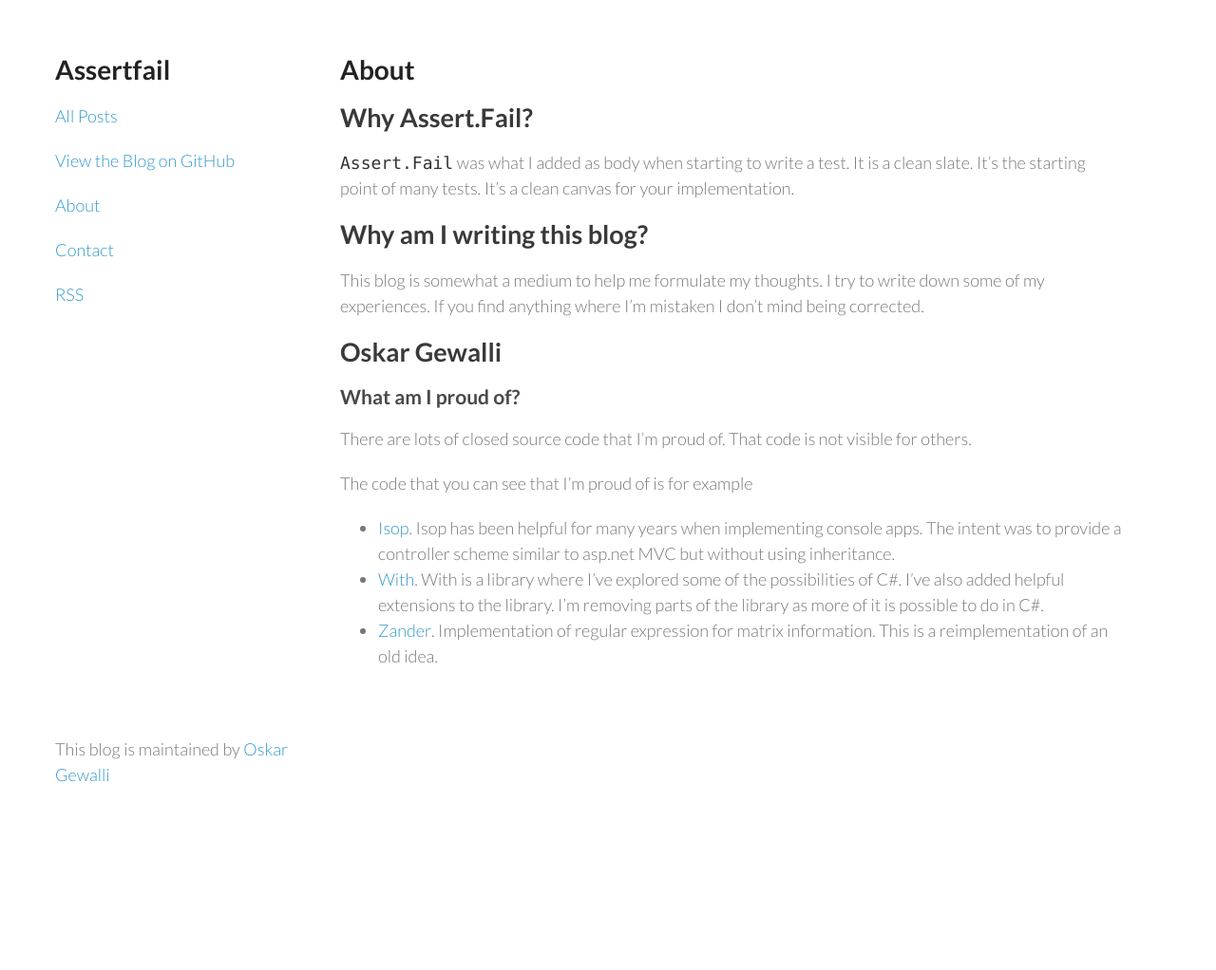
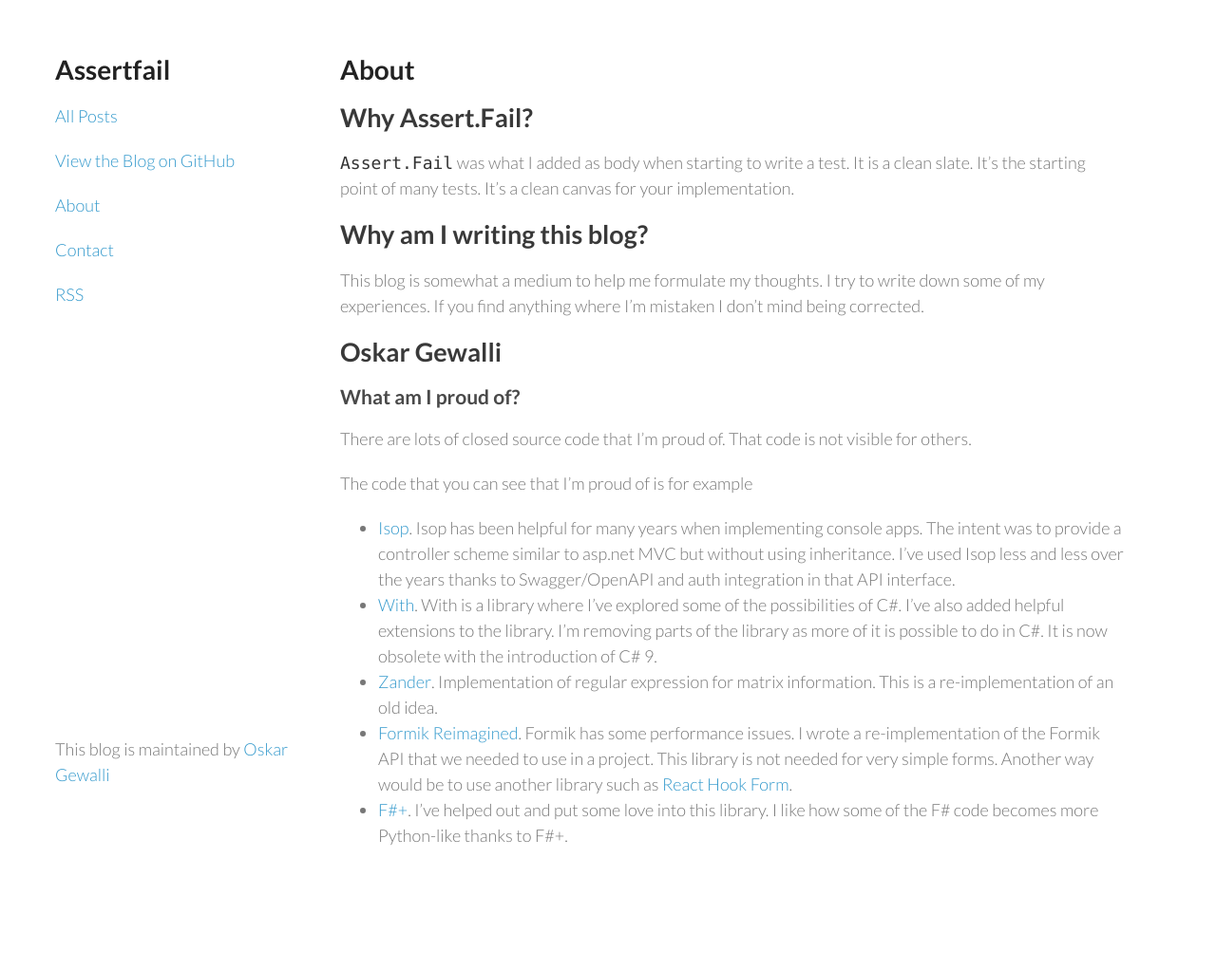
Before and after one commit to wallymathieu/assertfail, a Jekyll site: the page built from about.md, in a window 1280 px wide. Shown: the whole page at 95% size. Built offline with Jekyll 4.4.1, drawn with Linux system fonts in a browser that asks for light colours; nearby versions of some CDN libraries; before the commit the page ends 900 px from its top, so only the background shows below that.

Commit message:
What am I proud of

```diff
--- a/about.md
+++ b/about.md
@@ -21,6 +21,8 @@ There are lots of closed source code that I'm proud of. That code is not visible
 
 The code that you can see that I'm proud of is for example
 
-- [Isop](https://github.com/wallymathieu/isop). Isop has been helpful for many years when implementing console apps. The intent was to provide a controller scheme similar to asp.net MVC but without using inheritance.
-- [With](https://github.com/wallymathieu/with). With is a library where I've explored some of the possibilities of C#. I've also added helpful extensions to the library. I'm removing parts of the library as more of it is possible to do in C#.
-- [Zander](https://github.com/fsprojects/Zander). Implementation of regular expression for matrix information. This is a reimplementation of an old idea.
+- [Isop](https://github.com/wallymathieu/isop). Isop has been helpful for many years when implementing console apps. The intent was to provide a controller scheme similar to asp.net MVC but without using inheritance. I've used Isop less and less over the years thanks to Swagger/OpenAPI and auth integration in that API interface.
+- [With](https://github.com/wallymathieu/with). With is a library where I've explored some of the possibilities of C#. I've also added helpful extensions to the library. I'm removing parts of the library as more of it is possible to do in C#. It is now obsolete with the introduction of C# 9.
+- [Zander](https://github.com/fsprojects/Zander). Implementation of regular expression for matrix information. This is a re-implementation of an old idea.
+- [Formik Reimagined](https://github.com/Decerno/formik-reimagined). Formik has some performance issues. I wrote a re-implementation of the Formik API that we needed to use in a project. This library is not needed for very simple forms. Another way would be to use another library such as [React Hook Form](https://www.react-hook-form.com/).
+- [F#+](https://github.com/fsprojects/FSharpplus). I've helped out and put some love into this library. I like how some of the F# code becomes more Python-like thanks to F#+.
```
Also changed, not shown: _posts/2023-04-05-Running-minikube-on-M1-and-K8S-tutorial.md (+1 -1 lines).
